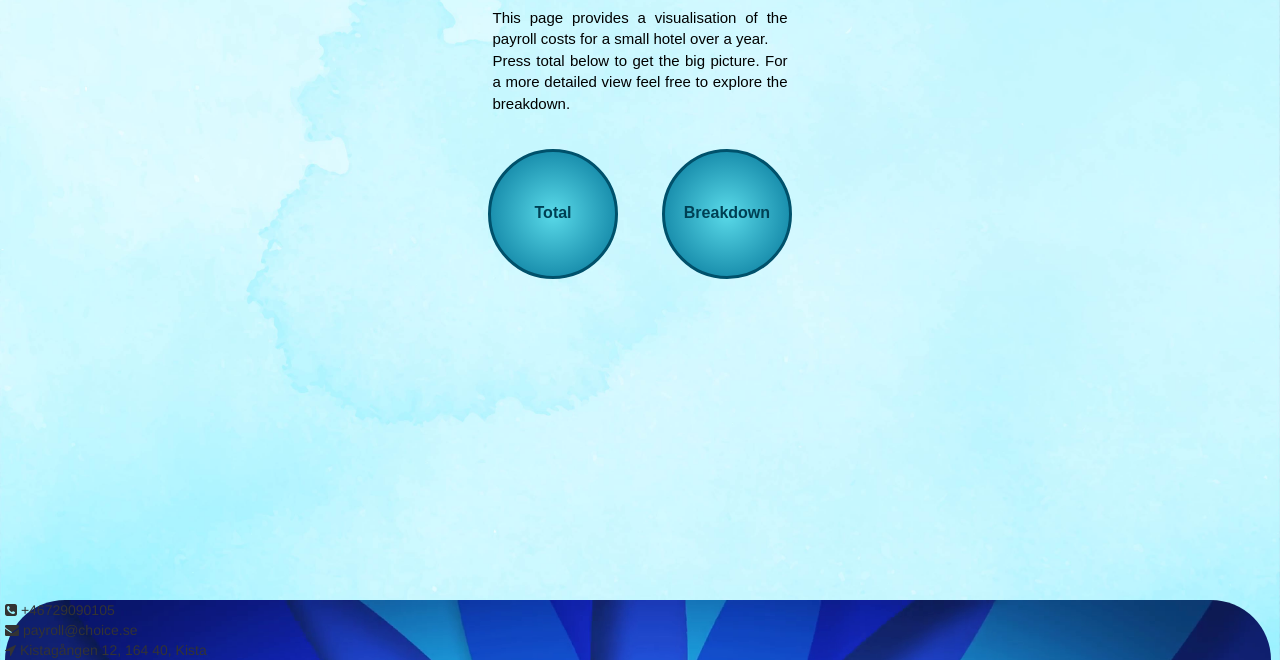
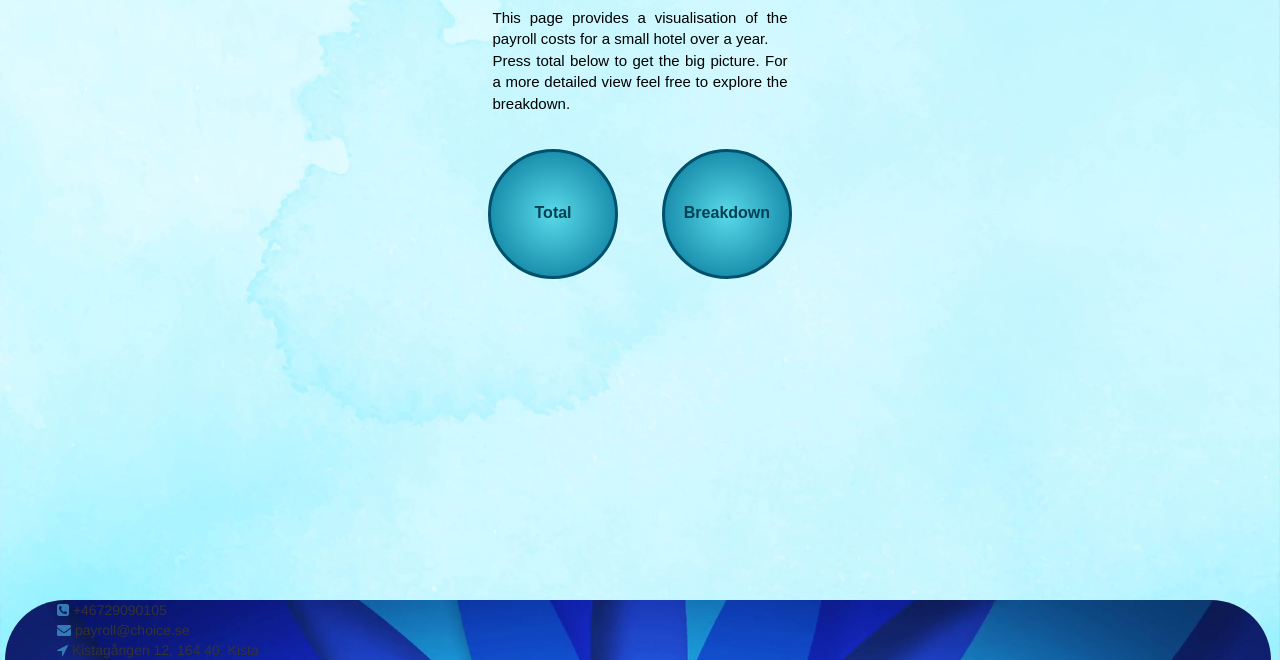
Before and after one commit to Code-Institute-Submissions/danfiliphoff-Milestoneproject-2, a plain HTML site: page index.html in a window 1280 px wide. Shown: the part 140-800 px from the top of the page. Drawn offline with nearby package versions, Linux system fonts and the light colour scheme.

Commit message:
footer contact info aligned

```diff
--- a/index.html
+++ b/index.html
@@ -64,17 +64,23 @@
         <footer class="navbar-fixed-bottom">
             <div class="row footerbackgrund">
                 <!--****Contact****-->
-                <div class="row-md-12">
-                    <i class="fa fa-phone-square" aria-hidden="true"></i>
-                    <span>+46729090105</span>
+                <div class="row-sm-12">
+                    <div class="footer-contact">
+                        <a class="fa fa-phone-square" aria-hidden="true"></a>
+                        <span>+46729090105</span>
+                    </div>
                 </div>
-                <div class="row-md-12">
-                    <i class="fa fa-envelope" aria-hidden="true"></i>
-                    <span>payroll@choice.se</span>
+                <div class="row-sm-12">
+                    <div class="footer-contact">
+                        <a class="fa fa-envelope" aria-hidden="true"></a>
+                        <span>payroll@choice.se</span>
+                    </div>
                 </div>
-                <div class="row-md-12">
-                    <i class="fa fa-location-arrow" aria-hidden="true"></i>
-                    <span>Kistagången 12, 164 40, Kista</span>
+                <div class="row-sm-12">
+                    <div class="footer-contact">
+                        <a class="fa fa-location-arrow" aria-hidden="true"></a>
+                        <span>Kistagången 12, 164 40, Kista</span>
+                    </div>
                 </div>
             </div>
         </footer>
--- a/static/css/style.css
+++ b/static/css/style.css
@@ -284,6 +284,10 @@
   height: 60px;
 }
 
+.footer-contact{
+    margin-left: 52px;
+}
+
 
 /*-------------MEDIA QUERYS-----------*/
 @media  (min-width: 0px) and (max-width: 426px){
```
